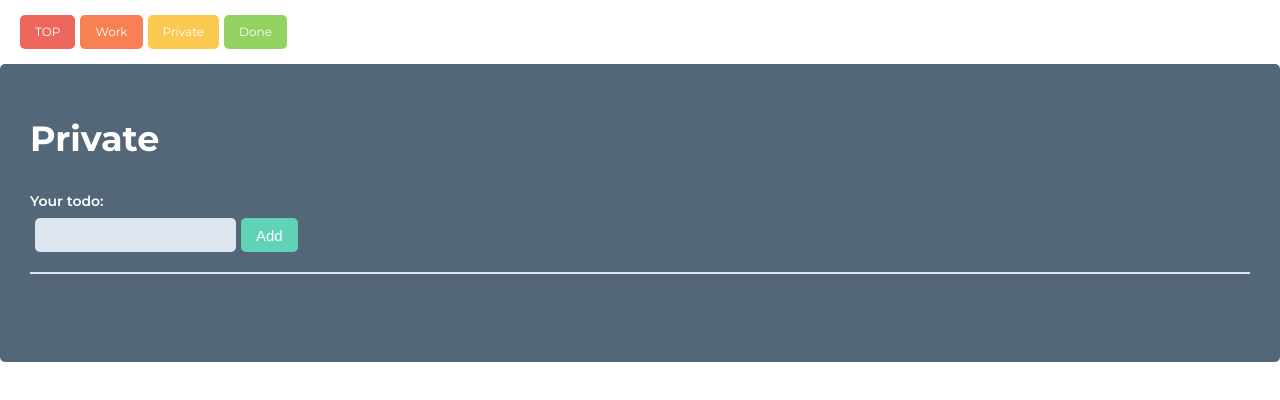
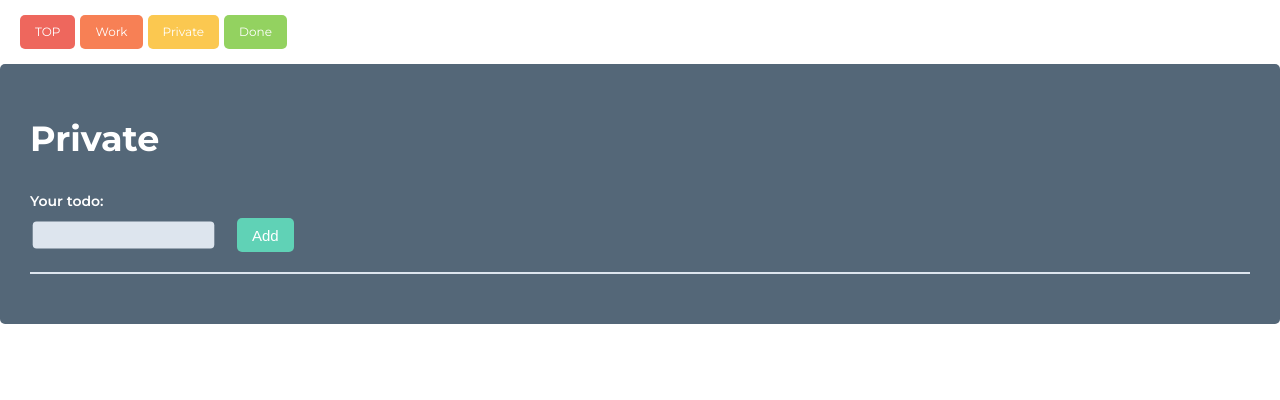
Before and after one commit to shunnagahara/TODOOS, a React (Create React App) app: page /TODOOS/private in a window 1280 px wide. Shown: the top 400 px of the page. Built offline with nearby package versions, Linux system fonts and the light colour scheme.

Commit message:
fix everything

```diff
--- a/public/css/style.css
+++ b/public/css/style.css
@@ -1,3 +1,8 @@
+input[type=text] {
+  font-size: 16px;
+  transform: scale(0.8);
+}
+
 .ios-style-none {
   -webkit-appearance: none;
 }
@@ -28,6 +33,14 @@
   margin-right: 5px;
 }
 
+.m-right-10 {
+  margin-right: 10px;
+}
+
+.m-left-m-20 {
+  margin-left: -20px;
+}
+
 .m-bottom-10 {
   margin-bottom: 10px;
 }
--- a/src/components/Form.jsx
+++ b/src/components/Form.jsx
@@ -4,7 +4,7 @@ const Form = (props) => (
   <form className="siimple-form" onSubmit={props.handleAdd}>
     <label className="siimple-label siimple--color-white">Your todo:</label>
     <div className="siimple-form-field">
-        <input name="title" type="text" className="siimple-input m-side-5" onChange={e => props.handleChange(e)}/>
+        <input name="title" type="text" className="siimple-input m-left-m-20" onChange={e => props.handleChange(e)}/>
         <input type="submit" disabled={props.message.title || props.initFlag && true} value="Add" className="siimple-btn siimple-btn--teal"/>
     </div>
     {props.message.title && (<div className="siimple--color-error">{props.message.title}</div>)}
--- a/src/components/Private.jsx
+++ b/src/components/Private.jsx
@@ -19,6 +19,19 @@ export default class Private extends Component {
     this.handleAdd = this.handleAdd.bind(this);
     this.handleRemove = this.handleRemove.bind(this);
     this.handleChange = this.handleChange.bind(this);
+    this.handleDone = this.handleDone.bind(this);
+  }
+  getByteLength(str){
+    var length = 0;
+    for (var i = 0; i < str.length; i++) {
+      var c = str.charCodeAt(i);
+      if ((c >= 0x0 && c < 0x81) || (c === 0xf8f0) || (c >= 0xff61 && c < 0xffa0) || (c >= 0xf8f1 && c < 0xf8f4)) {
+        length += 1;
+      } else {
+        length += 2;
+      }
+    }
+    return length;
   }
   componentDidMount(){
     // LocalStorageから一覧を取得してstateに保存する
@@ -31,9 +44,8 @@ export default class Private extends Component {
   handleChange = (e) => {
     this.setState({initFlag: false});
     const key = e.target.name;
-    const value = e.target.value;
+    const value = this.getByteLength(e.target.value)
     const { info, message } = this.state;
-
     this.setState({
       info: { ...info, [key]: value }
     });
@@ -60,7 +72,7 @@ export default class Private extends Component {
     window.localStorage.setItem('private', json)
   }
   // データ削除
-  handleRemove(i){
+  handleDone(i){
     // todo配列からi番目から1つ目のデータを除外
     this.state.todo.splice(i,1);
     // setStateでtodo配列を上書き
@@ -73,6 +85,18 @@ export default class Private extends Component {
     let json = JSON.stringify(privateLists)
     window.localStorage.setItem('private', json)
     this.handleDoneAdd(targetList["title"])
+  }
+  handleRemove(i){
+    // todo配列からi番目から1つ目のデータを除外
+    this.state.todo.splice(i,1);
+    // setStateでtodo配列を上書き
+    this.setState({todo: this.state.todo});
+    // LocalStorageからデータを取得して対象のlistを削除して保存する
+    let privateLists = window.localStorage.getItem('private')
+    privateLists = JSON.parse(privateLists)
+    privateLists.splice(i,1);
+    let json = JSON.stringify(privateLists)
+    window.localStorage.setItem('private', json)
   }
   // done追加処理
   handleDoneAdd(title){
@@ -94,8 +118,8 @@ export default class Private extends Component {
         <h1 className="siimple-box-title siimple--color-white">Private</h1>
         <Form initFlag={this.state.initFlag} message={ this.state.message } handleAdd={this.handleAdd} handleChange={this.handleChange}/>
         <div className="siimple-rule"></div>
-        <TodoList todos={this.state.todo} handleRemove={this.handleRemove}/>
+        <TodoList todos={this.state.todo} handleRemove={this.handleRemove} handleDone={this.handleDone}/>
       </div>
-    );
+    )
   }
 }
--- a/src/components/TodoList.jsx
+++ b/src/components/TodoList.jsx
@@ -5,9 +5,9 @@ let btn = { cursor: 'pointer' };
 const TodoList = (props) => (
    <div className="siimple-list">
      {props.todos.map((todo, i) => {
-       return <div key={i} className="siimple-list-item siimple--bg-white">{todo.title} <span className="siimple-tag siimple-tag--success" style={btn} onClick={() => props.handleRemove(i)}>Done</span></div>
-     })};
+       return <div key={i} className="siimple-list-item siimple--bg-white">{todo.title} <span className="siimple-tag siimple-tag--error siimple-hover" style={btn} onClick={() => props.handleRemove(i)}>Delete</span><span className="siimple-tag siimple-tag--success m-right-10" style={btn} onClick={() => props.handleDone(i)}>Done</span></div>
+     })}
    </div>
-);
+)
 
 export default TodoList;
--- a/src/components/Validation.jsx
+++ b/src/components/Validation.jsx
@@ -1,7 +1,6 @@
-
 const titleValidation = (title) => {
-   if (title.length === 0) return 'Enter something';
-   if (title.length > 12) return 'Enter using less than 12 capital';
+   if (title === 0) return 'Enter something';
+   if (title > 12) return 'Enter using less than 12 bytes';
   return '';
 };
 class Validation {
--- a/src/components/Work.jsx
+++ b/src/components/Work.jsx
@@ -18,7 +18,20 @@ export default class Work extends Component {
     };
     this.handleAdd = this.handleAdd.bind(this);
     this.handleRemove = this.handleRemove.bind(this);
+    this.handleDone = this.handleDone.bind(this);
     this.handleChange = this.handleChange.bind(this);
+  }
+  getByteLength(str){
+    var length = 0;
+    for (var i = 0; i < str.length; i++) {
+      var c = str.charCodeAt(i);
+      if ((c >= 0x0 && c < 0x81) || (c === 0xf8f0) || (c >= 0xff61 && c < 0xffa0) || (c >= 0xf8f1 && c < 0xf8f4)) {
+        length += 1;
+      } else {
+        length += 2;
+      }
+    }
+    return length;
   }
   componentDidMount(){
     // LocalStorageから一覧を取得してstateに保存する
@@ -31,7 +44,7 @@ export default class Work extends Component {
   handleChange = (e) => {
     this.setState({initFlag: false});
     const key = e.target.name;
-    const value = e.target.value;
+    const value = this.getByteLength(e.target.value)
     const { info, message } = this.state;
 
     this.setState({
@@ -59,8 +72,19 @@ export default class Work extends Component {
     let json = JSON.stringify(this.state.todo)
     window.localStorage.setItem('work', json)
   }
-  // データ削除
   handleRemove(i){
+    // todo配列からi番目から1つ目のデータを除外
+    this.state.todo.splice(i,1);
+    // setStateでtodo配列を上書き
+    this.setState({todo: this.state.todo});
+    // LocalStorageからデータを取得して対象のlistを削除して保存する
+    let workLists = window.localStorage.getItem('work')
+    workLists = JSON.parse(workLists)
+    workLists.splice(i,1);
+    let json = JSON.stringify(workLists)
+    window.localStorage.setItem('work', json)
+  }
+  handleDone(i){
     // todo配列からi番目から1つ目のデータを除外
     this.state.todo.splice(i,1);
     // setStateでtodo配列を上書き
@@ -94,8 +118,8 @@ export default class Work extends Component {
         <h1 className="siimple-box-title siimple--color-white">Work</h1>
         <Form initFlag={this.state.initFlag} message={ this.state.message } handleAdd={this.handleAdd} handleChange={this.handleChange}/>
         <div className="siimple-rule"></div>
-        <TodoList todos={this.state.todo} handleRemove={this.handleRemove}/>
+        <TodoList todos={this.state.todo} handleRemove={this.handleRemove} handleDone={this.handleDone}/>
       </div>
-    );
+    )
   }
 }
```
